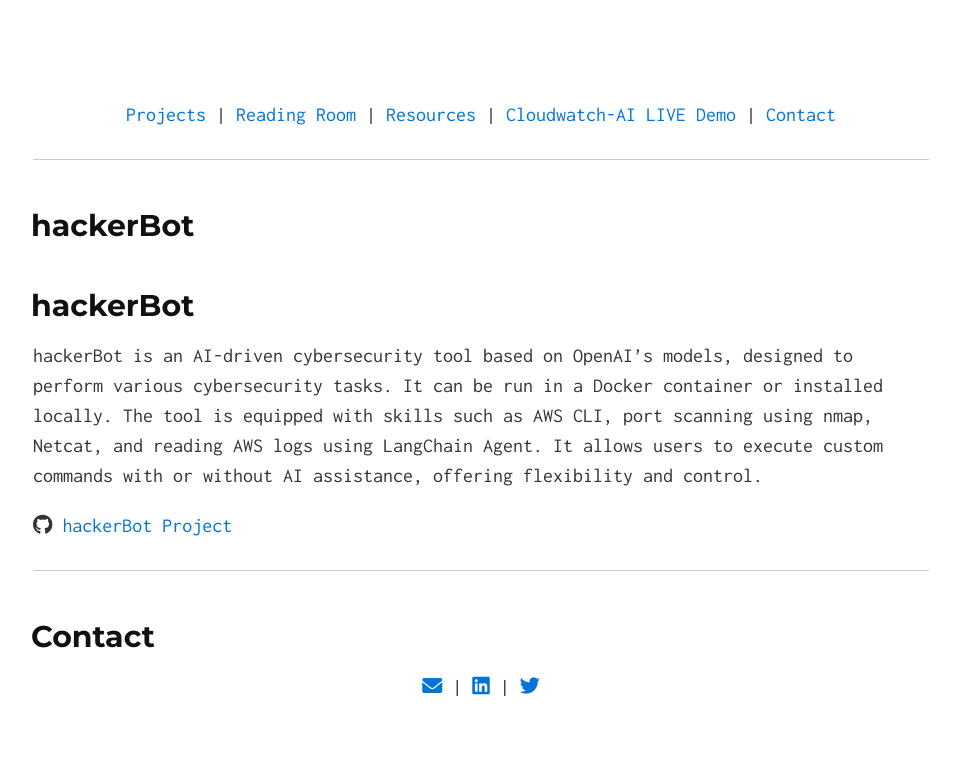
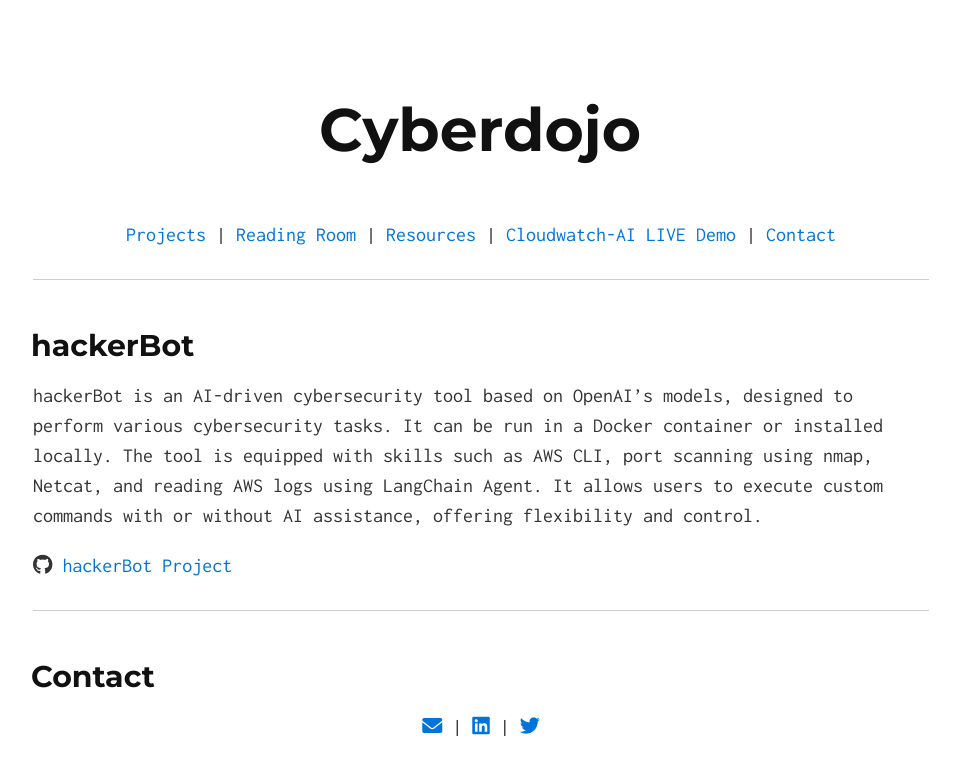
Before and after one commit to Ahmed-AG/cyberdojo-page, a Jekyll site: the page built from projects/hackerbot.md, in a window 1280 px wide. Shown: the top 775 px of the page, without its empty margins (159-1119 px from the left). Built offline with Jekyll 4.4.1, drawn with Linux system fonts in a browser that asks for light colours; our own code applies the rules of GitHub Pages for plain Markdown files.

Commit message:
update projects

```diff
--- a/_layouts/projects.html
+++ b/_layouts/projects.html
@@ -14,9 +14,9 @@
 </head>
 <body>
   <div style="width: 70%; margin-left: auto; margin-right: auto;">
-    <!-- <h1 style="text-align: center;"><a href="/">{{ site.tag_text }}</a></h1> -->
+    <h1 style="text-align: center;"><a href="/">{{ site.tag_text }}</a></h1>
     {% include menu.html %}
-    <h2>{{ page.title }}</h2>
+    <!-- <h2>{{ page.title }}</h2> -->
     {{ content }}
   </div>
 {% include scripts.html %}
```
